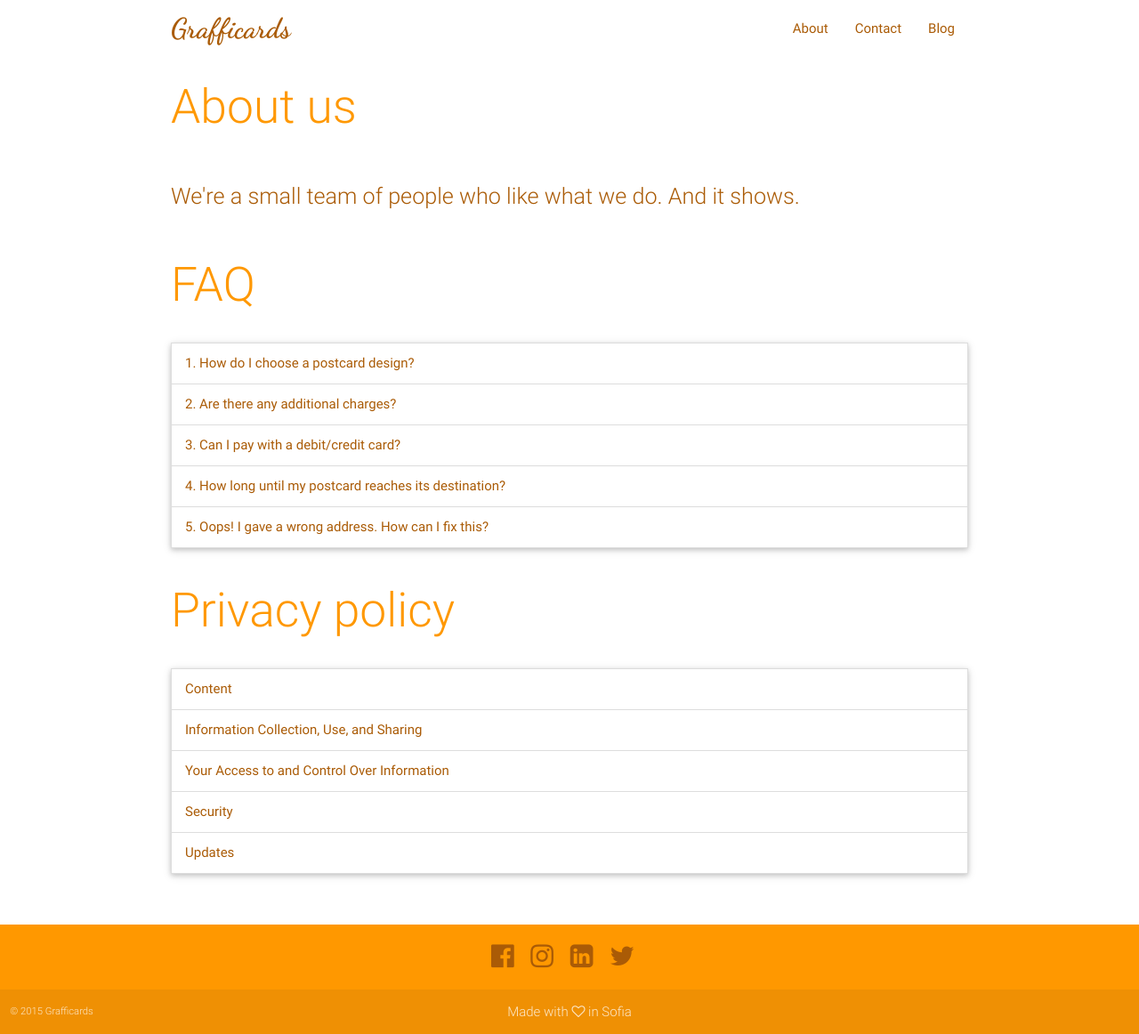
After one commit to rum-n/grafficards, a Django app: page /about/ in a window 1280 px wide. The commit adds this page. Shown: the whole page at 89% size. Run offline with Django 3.2, Linux system fonts and the light colour scheme; some libraries are stand-ins or nearby versions.

Commit message:
website content

```diff
--- a/blog/views.py
+++ b/blog/views.py
@@ -49,3 +49,6 @@ def home(request):
 
 def blog_page(request):
     return render (request, 'blogpage.html', {})
+
+def about(request):
+    return render (request, 'about.html', {})
--- /dev/null
+++ b/blog_project/templates/about.html
@@ -0,0 +1,106 @@
+{% extends "base.html" %}
+{% load staticfiles %}
+{% load crispy_forms_tags %}
+
+{% block about %}
+
+<div class="container">
+		<h2 class="header left orange-text light">About us</h2>
+		<br>
+		<br>
+		<br>
+		<br>
+		<br>
+		<p class="menu-brown-text flow-text">We're a small team of people who like what we do. And it shows. </p>
+
+</div>
+
+<div class="container">
+		<h2 class="header left orange-text light">FAQ</h2>
+		<br>
+		<br>
+		<br>
+		<br>
+		<br>
+			<ul class="collapsible" data-collapsible="accordion">
+			    <li>
+			      <div class="collapsible-header menu-brown-text">1. How do I choose a postcard design?</div>
+			      <div class="collapsible-body "><p>Go here and follow the instructions.</p></div>
+			    </li>
+			    <li>
+			      <div class="collapsible-header menu-brown-text">2. Are there any additional charges?</div>
+			      <div class="collapsible-body"><p>No. You pay what you see in the final step of your purchase.</p></div>
+			    </li>
+			    <li>
+			      <div class="collapsible-header menu-brown-text">3. Can I pay with a debit/credit card?</div>
+			      <div class="collapsible-body"><p>For the time being we can only accept payments via PayPal. Sorry.</p></div>
+			    </li>
+			    <li>
+			      <div class="collapsible-header menu-brown-text">4. How long until my postcard reaches its destination?</div>
+			      <div class="collapsible-body"><p>Around 3-4 days for Europe.</p></div>
+			    </li>
+			    <li>
+			      <div class="collapsible-header menu-brown-text">5. Oops! I gave a wrong address. How can I fix this?</div>
+			      <div class="collapsible-body"><p> Drop us a line here. We'll fix things.</p></div>
+			    </li>
+		  	</ul>
+
+</div>
+
+<div class="container">
+		<h2 class="header left orange-text light">Privacy policy</h2>
+		<br>
+		<br>
+		<br>
+		<br>
+		<br>
+
+					<ul class="collapsible" data-collapsible="accordion">
+			    <li>
+			      <div class="collapsible-header menu-brown-text">Content</div>
+			      <div class="collapsible-body "><p>This privacy policy discloses the privacy practices for www.grafficards.com. This privacy policy applies solely to information collected by this web site. It will notify you of the following:<br>
+			    <br>
+				1. What personally identifiable information is collected from you through the web site, how it is used and with whom it may be shared.<br>
+				2. What choices are available to you regarding the use of your data.<br>
+				3. The security procedures in place to protect the misuse of your information.<br>
+				4. How you can correct any inaccuracies in the information.</p></div>
+			    </li>
+			    <li>
+			      <div class="collapsible-header menu-brown-text">Information Collection, Use, and Sharing</div>
+			      <div class="collapsible-body"><p>We are the sole owners of the information collected on this site. We only have access to/collect information that you voluntarily give us via email or other direct contact from you. We will not sell or rent this information to anyone.
+
+				We will use your information to respond to you, regarding the reason you contacted us. We will not share your information with any third party outside of our organization, other than as necessary to fulfill your request, e.g. to ship an order.
+
+				Unless you ask us not to, we may contact you via email in the future to tell you about specials, new products or services, or changes to this privacy policy.</p></div>
+			    </li>
+			    <li>
+			      <div class="collapsible-header menu-brown-text">Your Access to and Control Over Information</div>
+			      <div class="collapsible-body"><p>You may opt out of any future contacts from us at any time. You can do the following at any time by contacting us via the email form given on our website:<br>
+			      	<br>
+				   • See what data we have about you, if any.<br>
+
+				   • Change/correct any data we have about you.<br>
+
+				   • Have us delete any data we have about you.<br>
+
+				   • Express any concern you have about our use of your data.</p></div>
+			    </li>
+			    <li>
+			      <div class="collapsible-header menu-brown-text">Security</div>
+			      <div class="collapsible-body"><p>We take precautions to protect your information. When you submit sensitive information via the website, your information is protected both online and offline.
+
+				Wherever we collect sensitive information (such as credit card data), that information is encrypted and transmitted to us in a secure way. You can verify this by looking for a closed lock icon at the bottom of your web browser, or looking for "https" at the beginning of the address of the web page.
+
+				While we use encryption to protect sensitive information transmitted online, we also protect your information offline. Only employees who need the information to perform a specific job (for example, billing or customer service) are granted access to personally identifiable information. The computers/servers in which we store personally identifiable information are kept in a secure environment.</p></div>
+			    </li>
+			    <li>
+			      <div class="collapsible-header menu-brown-text">Updates</div>
+			      <div class="collapsible-body"><p>Our Privacy Policy may change from time to time and all updates will be posted on this page.<br>
+			     <br>
+				If you feel that we are not abiding by this privacy policy, you should contact us immediately via email from our contact form.</p></div>
+			    </li>
+		  	</ul>
+		<br>
+</div>
+
+{% endblock %}
--- /dev/null
+++ b/blog_project/templates/address_input.html
@@ -0,0 +1,3 @@
+{% extends "base.html" %}
+{% load staticfiles %}
+{% load crispy_forms_tags %}
--- a/blog_project/templates/base.html
+++ b/blog_project/templates/base.html
@@ -23,7 +23,8 @@
 
     {% block main %} {% endblock %}
     {% block contact %} {% endblock %}
-    {% block blog %} {% endblock %}
+    {% block about %} {% endblock %}
+    {% block content_blog %} {% endblock %}
 
     {% include 'footer.html' %}
 
@@ -39,7 +40,16 @@
             $(".button-collapse").sideNav();
          }
         )
+
+        $(document).ready(function(){
+            $('.collapsible').collapsible({
+            accordion : false
+        });
+      });
+
     </script>
+
+
 
   </body>
 </html>
--- /dev/null
+++ b/blog_project/templates/card_choice.html
@@ -0,0 +1,3 @@
+{% extends "base.html" %}
+{% load staticfiles %}
+{% load crispy_forms_tags %}
--- a/blog_project/templates/footer.html
+++ b/blog_project/templates/footer.html
@@ -13,6 +13,7 @@
           <ul class="contact-info container center">
             <li class="facebook"><a href="#"><i class="fa fa-facebook-official fa-2x menu-brown-text"></i></a></li>
             <li class="instagram"><a href="#"><i class="fa fa-instagram fa-2x menu-brown-text"></i></a></li>
+            <li class="linkedin"><a href="#"><i class="fa fa-linkedin-square fa-2x menu-brown-text"></i></a></li>
             <li class="twitter"><a href="#"><i class="fa fa-twitter fa-2x menu-brown-text"></i></a></li>
           </ul>
 
--- a/blog_project/templates/forms.html
+++ b/blog_project/templates/forms.html
@@ -5,7 +5,7 @@
 {% block contact %}
 
 <div class="container">
-		<h2 class="header left orange-text">Contact us</h2>
+		<h2 class="header left orange-text light">Contact us</h2>
 
 		<br>
 		<br>
--- /dev/null
+++ b/blog_project/templates/message_input.html
@@ -0,0 +1,3 @@
+{% extends "base.html" %}
+{% load staticfiles %}
+{% load crispy_forms_tags %}
--- a/blog_project/templates/navbar.html
+++ b/blog_project/templates/navbar.html
@@ -3,13 +3,15 @@
   <nav class="light-blue lighten-1 z-depth-0" role="navigation">
     <div class="nav-wrapper container"><a id="logo-container" href="{% url 'home' %}" class="brand-logo">Grafficards</a>
       <ul class="right hide-on-med-and-down">
+        <li><a href="{% url 'about' %}">About</a></li>
+        <li><a href="{% url 'contact' %}">Contact</a></li>
         <li><a href="{% url 'blogpage' %}">Blog</a></li>
-        <li><a href="{% url 'contact' %}">Contact</a></li>
-      </ul>
+      <ul>
 
       <ul id="nav-mobile" class="side-nav">
+        <li><a href="{% url 'about' %}">About</a></li>
+        <li><a href="{% url 'contact' %}">Contact</a></li>
         <li><a href="{% url 'blogpage' %}">Blog</a></li>
-        <li><a href="{% url 'contact' %}">Contact</a></li>
       </ul>
       <a href="#" data-activates="nav-mobile" class="button-collapse"><i class="material-icons">menu</i></a>
     </div>
--- /dev/null
+++ b/blog_project/templates/postcard_sent_success.html
@@ -0,0 +1,3 @@
+{% extends "base.html" %}
+{% load staticfiles %}
+{% load crispy_forms_tags %}
--- /dev/null
+++ b/blog_project/templates/summary.html
@@ -0,0 +1,3 @@
+{% extends "base.html" %}
+{% load staticfiles %}
+{% load crispy_forms_tags %}
--- a/blog_project/urls.py
+++ b/blog_project/urls.py
@@ -21,8 +21,9 @@ from django.contrib import admin
 urlpatterns = [
     url(r'^admin/', include(admin.site.urls)),
     url(r'^$', 'blog.views.home', name='home'),
-    url(r'^blog/$', 'blog.views.blog_page', name='blogpage'),
+    url(r'^blog/$', 'blog.views.post', name='blogpage'),
     url(r'^contact/$', 'blog.views.contact', name='contact'),
+    url(r'^about/$', 'blog.views.about', name='about'),
     url(r'^(?P<slug>[\w\-]+)/$', 'blog.views.post'),
 ]
 
```
Also changed, not shown: blog_project/templates/blog/post.html (+7 -1 lines), blog_project/templates/blogpage.html (deleted, +0 -13 lines), blog_project/templates/home.html (+9 -9 lines).
